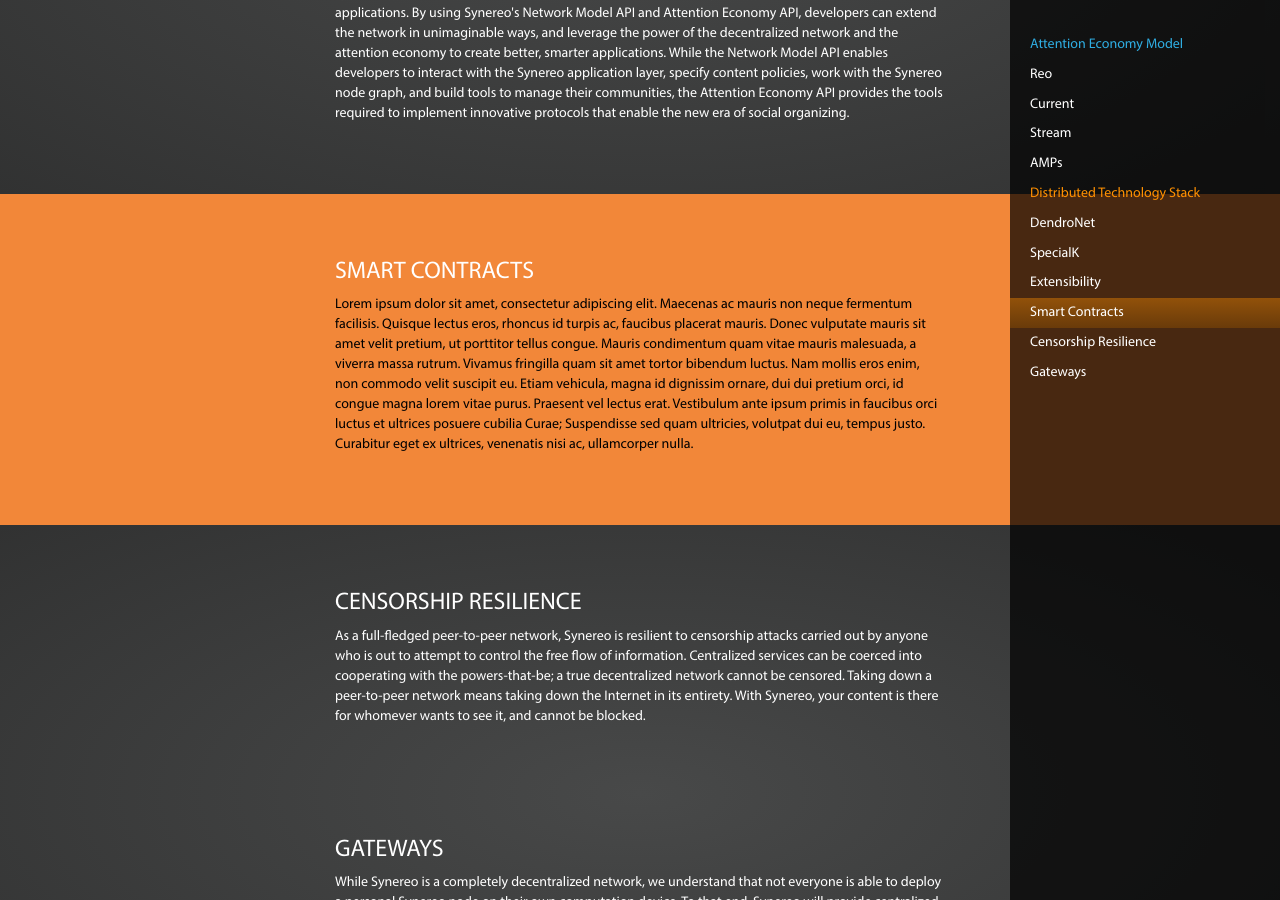
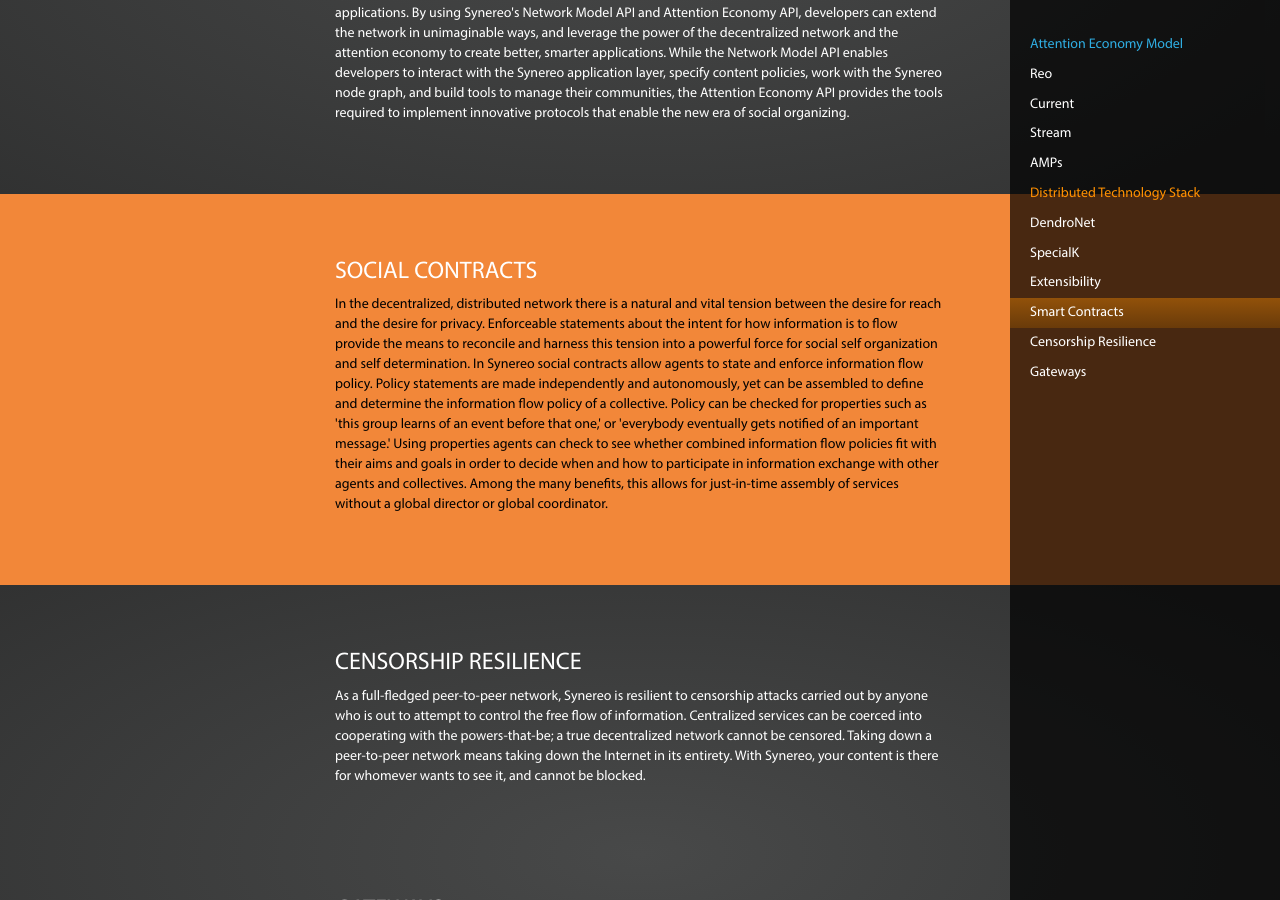
Before and after one commit to synereo/synereo.github.io, a Jekyll site: the page built from learn-more/index.html, in a window 1280 px wide and 900 px high, scrolled down 2716 px. Built offline with Jekyll 4.4.1, drawn with Linux system fonts in a browser that asks for light colours; nearby versions of some CDN libraries.

Commit message:
Added Social Contracts section

```diff
--- a/_layouts/learn-more.html
+++ b/_layouts/learn-more.html
@@ -140,8 +140,8 @@
         <div class="container-fluid">
           <div class="row">
             <div class="col-md-6 col-md-offset-3">
-              <h3>Smart Contracts</h3>
-              <p>Lorem ipsum dolor sit amet, consectetur adipiscing elit. Maecenas ac mauris non neque fermentum facilisis. Quisque lectus eros, rhoncus id turpis ac, faucibus placerat mauris. Donec vulputate mauris sit amet velit pretium, ut porttitor tellus congue. Mauris condimentum quam vitae mauris malesuada, a viverra massa rutrum. Vivamus fringilla quam sit amet tortor bibendum luctus. Nam mollis eros enim, non commodo velit suscipit eu. Etiam vehicula, magna id dignissim ornare, dui dui pretium orci, id congue magna lorem vitae purus. Praesent vel lectus erat. Vestibulum ante ipsum primis in faucibus orci luctus et ultrices posuere cubilia Curae; Suspendisse sed quam ultricies, volutpat dui eu, tempus justo. Curabitur eget ex ultrices, venenatis nisi ac, ullamcorper nulla.</p>
+              <h3>Social Contracts</h3>
+              <p>In the decentralized, distributed network there is a natural and vital  tension between the desire for reach and the desire for privacy.  Enforceable statements about the intent for how information is to flow provide the means to reconcile and harness this tension into a powerful  force for social self organization and self determination. In Synereo  social contracts allow agents to state and enforce information flow  policy. Policy statements are made independently and autonomously, yet  can be assembled to define and determine the information flow policy of  a collective. Policy can be checked for properties such as 'this group  learns of an event before that one,' or 'everybody eventually gets  notified of an important message.' Using properties agents can check to  see whether combined information flow policies fit with their aims and  goals in order to decide when and how to participate in information  exchange with other agents and collectives. Among the many benefits,  this allows for just-in-time assembly of services without a global  director or global coordinator.</p>
             </div>
           </div>
         </div>
```
